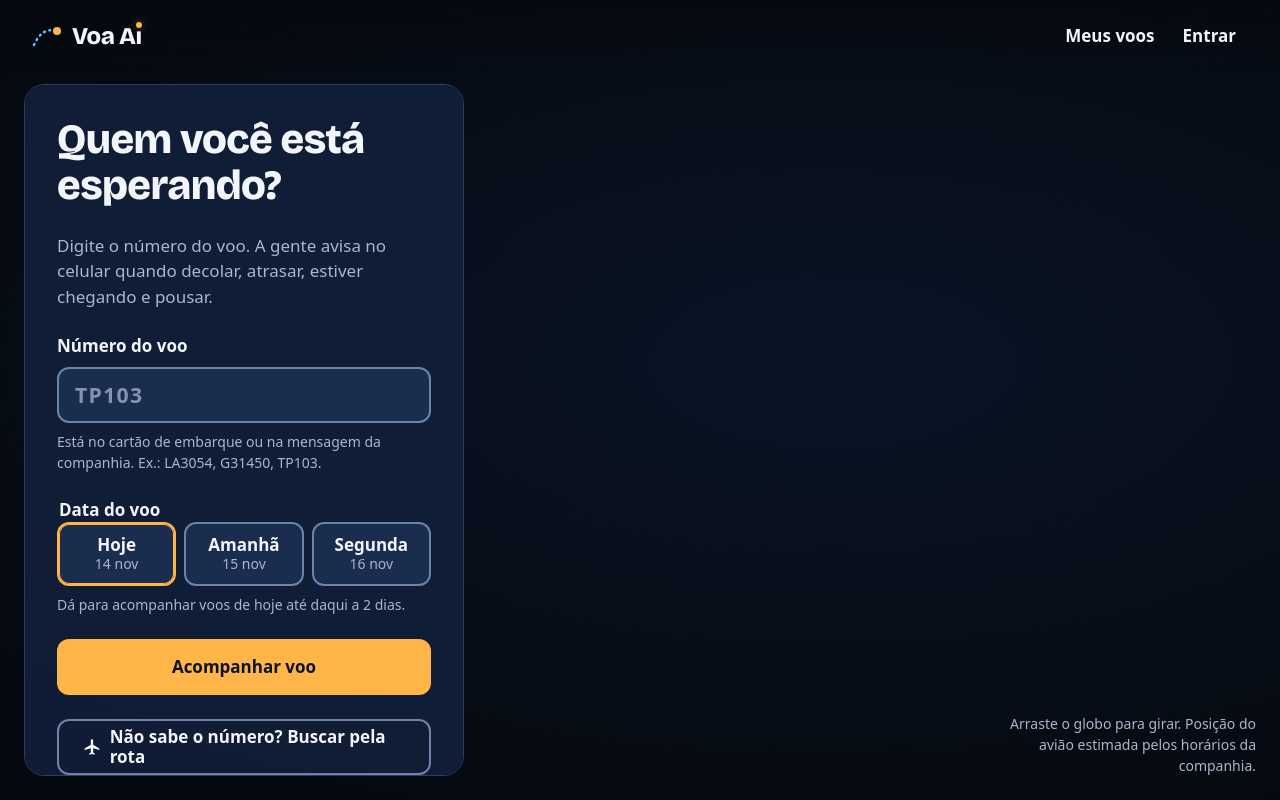
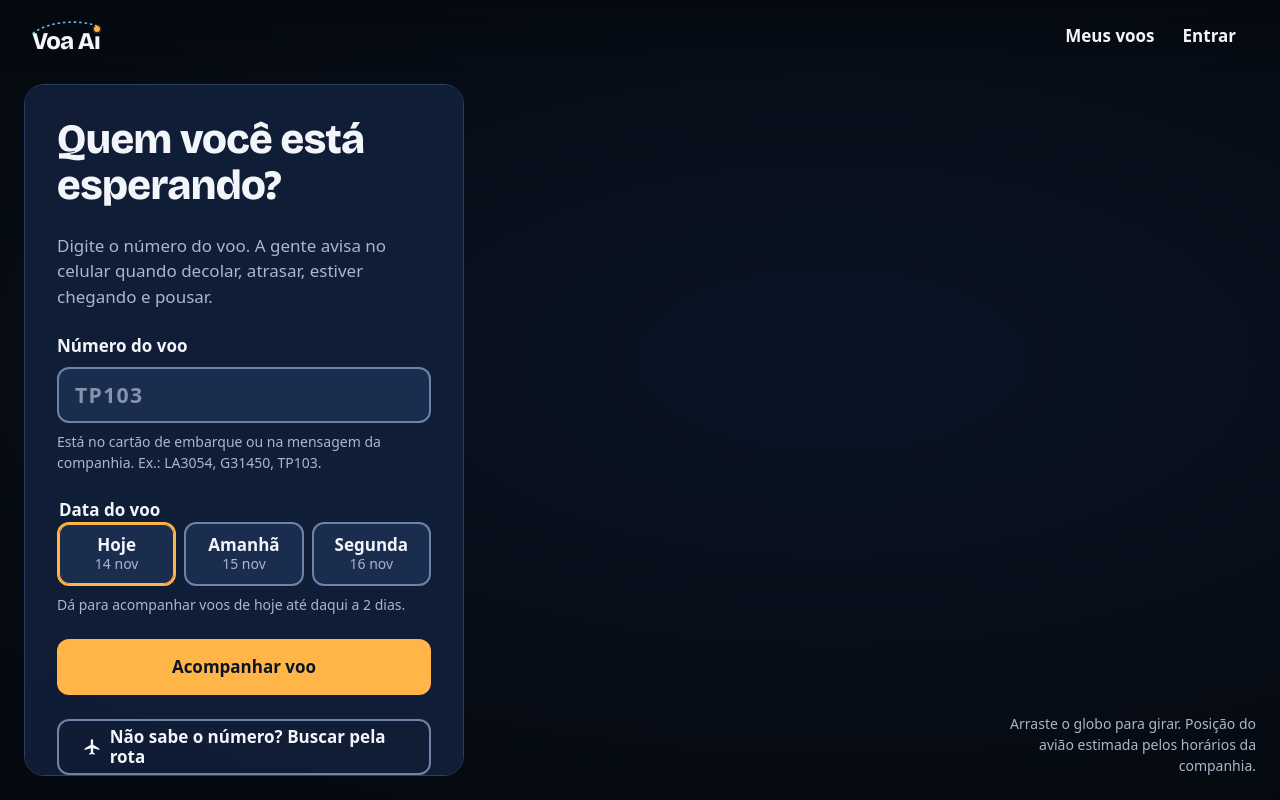
Before and after one commit to AndreRuperto/voa-ai, a website: page public/index.html in a window 1280 px wide. Drawn offline with nearby package versions, Linux system fonts and the light colour scheme; no server answers; a web font is replaced by a local one.

Commit message:
fix(marca): logo do site igual à prancha, com o arco sobre a palavra
O topo usava o ícone do app ao lado do nome (herança do protótipo v2).
Agora é o logo da prancha de Identidade: arco tracejado em céu passando
sobre "Voa Aí" e pousando no ponto âmbar, que é o acento do í.

Co-Authored-By: Claude Opus 5.5 <noreply@anthropic.com>

```diff
--- a/public/admin/admin.css
+++ b/public/admin/admin.css
@@ -179,3 +179,9 @@ dialog .acoes { display: flex; gap: 12px; justify-content: flex-end; flex-wrap:
 .botao[aria-busy="true"] { cursor: progress; opacity: .7; }
 .conteudo { min-width: 0; }
 .rolagem { position: relative; }   /* prende os textos .sr (absolutos) dentro da rolagem da tabela */
+
+/* Logo da prancha (Identidade): o arco tracejado em céu passa sobre a palavra e pousa no ponto âmbar, que é o acento do "í". */
+.logo { position: relative; display: inline-block; padding-top: .47em; letter-spacing: -.033em; line-height: .9; }
+.logo__arco { position: absolute; left: 0; top: 0; width: 100%; height: .58em; overflow: visible; pointer-events: none; }
+.logo__arco path { fill: none; stroke: #5CC8FF; stroke-width: 1.6; stroke-linecap: round; stroke-dasharray: 1.2 4.2; vector-effect: non-scaling-stroke; }
+.logo .marca__i::after { top: -.05em; width: max(.18em, 6px); height: max(.18em, 6px); margin-left: min(-.09em, -3px); box-shadow: 0 0 0 .067em rgba(255, 181, 71, .18); }
--- a/public/estilo.css
+++ b/public/estilo.css
@@ -64,7 +64,6 @@ a { color: inherit; }
 .topo > * { pointer-events: auto; }
 .marca { font: 800 1.5rem/1 var(--f-marca); letter-spacing: -.02em; text-decoration: none; display: inline-flex; align-items: center;
   min-height: 44px; gap: 10px; border-radius: var(--r-campo); padding-right: 4px; }
-.marca svg { width: 30px; height: 22px; overflow: visible; }
 /* o acento do "í" é a luz que espera o avião */
 .marca__i { position: relative; }
 .marca__i::after { content: ""; position: absolute; left: 50%; top: -.02em; width: .26em; height: .26em; margin-left: -.1em; border-radius: 50%;
@@ -395,3 +394,9 @@ dialog.folha::backdrop { background: rgba(5, 9, 15, .6); }
   .link-conta__texto { position: absolute; width: 1px; height: 1px; overflow: hidden; clip: rect(0 0 0 0); white-space: nowrap; }
   .link-topo { padding: 0 var(--e-2); }
 }
+
+/* Logo da prancha (Identidade): o arco tracejado em céu passa sobre a palavra e pousa no ponto âmbar, que é o acento do "í". */
+.logo { position: relative; display: inline-block; padding-top: .47em; letter-spacing: -.033em; line-height: .9; }
+.logo__arco { position: absolute; left: 0; top: 0; width: 100%; height: .58em; overflow: visible; pointer-events: none; }
+.logo__arco path { fill: none; stroke: var(--c-ceu); stroke-width: 1.6; stroke-linecap: round; stroke-dasharray: 1.2 4.2; vector-effect: non-scaling-stroke; }
+.logo .marca__i::after { top: -.05em; width: max(.18em, 6px); height: max(.18em, 6px); margin-left: min(-.09em, -3px); box-shadow: 0 0 0 .067em rgba(255, 181, 71, .18); }
--- a/public/index.html
+++ b/public/index.html
@@ -45,7 +45,7 @@
 <div class="palco" aria-hidden="true"><canvas id="globo"></canvas><div class="rotulos" id="rotulos"></div></div>
 
 <header class="topo">
-  <a class="marca" href="#inicio" aria-label="Voa Aí, início"><svg aria-hidden="true"><use href="#i-marca"/></svg><span aria-hidden="true">Voa A<span class="marca__i">ı</span></span></a>
+  <a class="marca" href="#inicio" aria-label="Voa Aí, início"><span class="logo" aria-hidden="true"><svg class="logo__arco" aria-hidden="true" viewBox="0 0 300 70" preserveAspectRatio="none"><path d="M6 66 C 70 6, 210 -4, 286 30"/></svg>Voa A<span class="marca__i">ı</span></span></a>
   <nav class="topo__direita" aria-label="Conta e voos">
     <a class="link-topo" href="#meus-voos">Meus voos <span class="contador num" id="contador" hidden></span></a>
     <a class="link-topo link-conta" href="#entrar" id="link-conta">Entrar</a>
```
Also changed, not shown: public/admin/index.html (+2 -2 lines).
